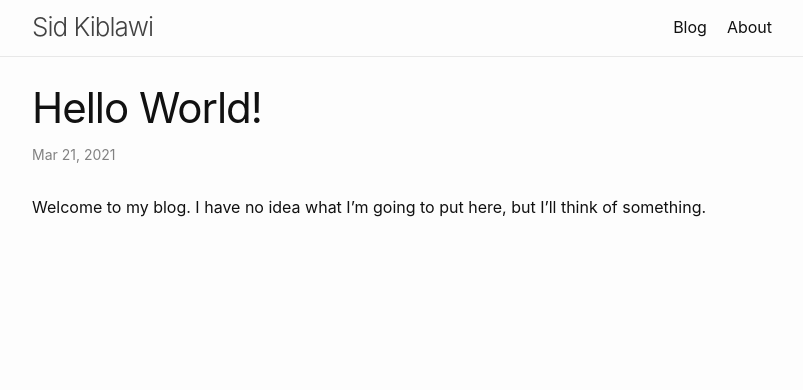
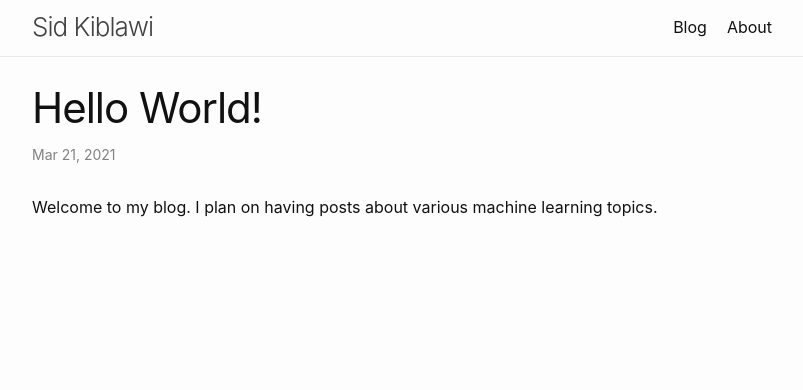
Before and after one commit to sidkiblawi/sidkiblawi.github.io, a Jekyll site: the page built from _posts/2021-03-21-hello-world.md, in a window 1280 px wide. Shown: the top 390 px of the page, without its empty margins (238-1041 px from the left). Built offline with Jekyll 4.4.1, drawn with Linux system fonts in a browser that asks for light colours; comment, search, counter and statistics services are not loaded.

Commit message:
Update 2021-03-21-hello-world.md

```diff
--- a/_posts/2021-03-21-hello-world.md
+++ b/_posts/2021-03-21-hello-world.md
@@ -4,4 +4,4 @@ title:  "Hello World!"
 date:   2021-03-21 20:20:24 -0700
 categories: 👋
 ---
-Welcome to my blog. I have no idea what I'm going to put here, but I'll think of something.
+Welcome to my blog. I plan on having posts about various machine learning topics.
```
